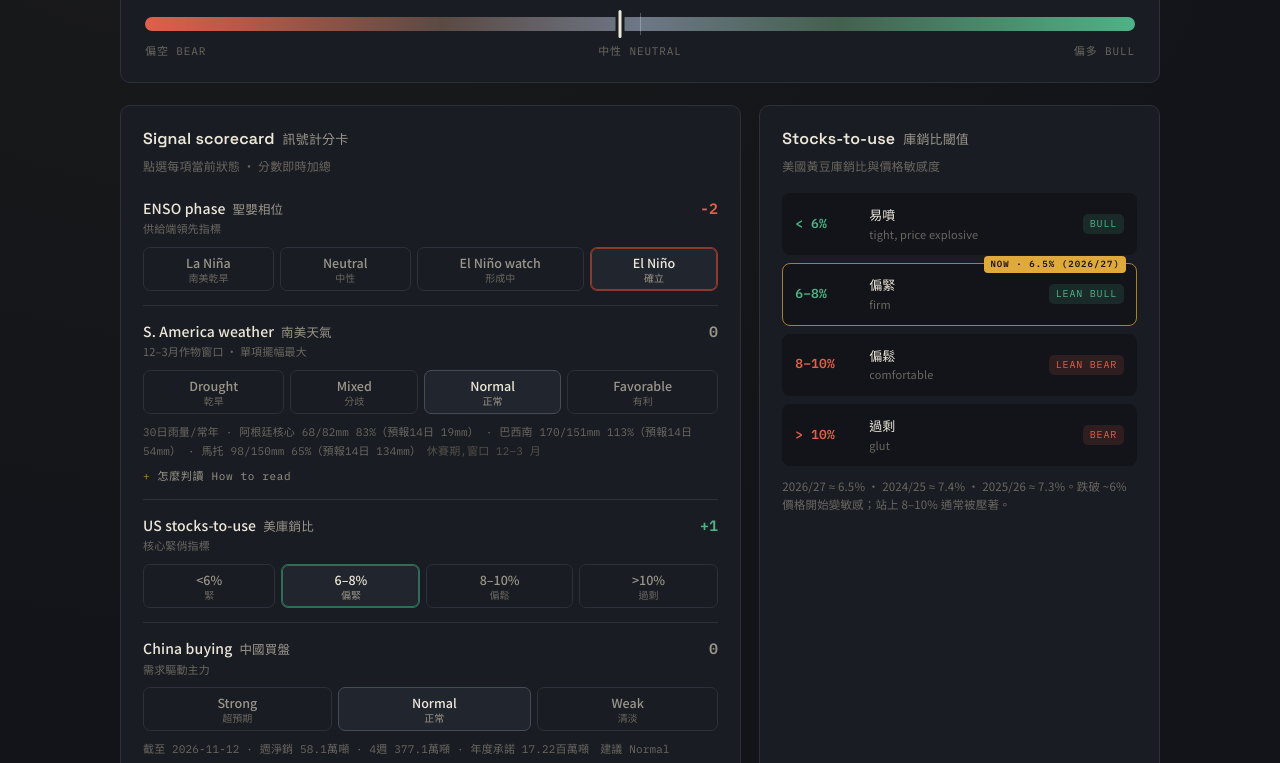
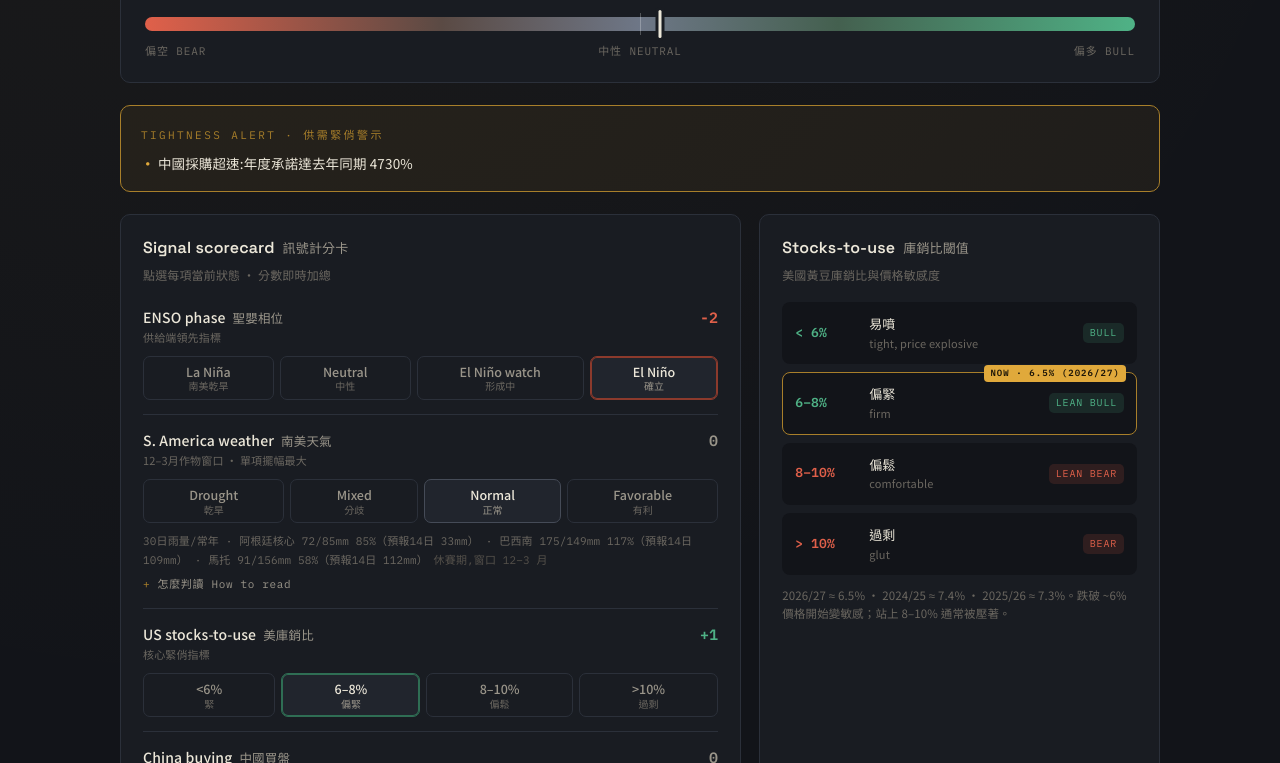
Before and after one commit to ianlife4/ianlife4.github.io, a plain HTML site: page soybean/index.html in a window 1280 px wide. Shown: the part 275-1038 px from the top of the page. Drawn offline with nearby package versions, Linux system fonts and the light colour scheme.

Commit message:
chore: update soybean live data

```diff
--- a/soybean/index.html
+++ b/soybean/index.html
@@ -227,7 +227,7 @@
   <p style="margin-top:8px"><strong>資料來源：</strong>USDA WASDE（庫銷比）、NOAA CPC（ENSO）、Yahoo Finance（ZS／DXY／ZL／ZM）、Open-Meteo（南美三產區雨量）、USDA FAS ESR（對華出口銷售）。以上由 GitHub Actions 每日自動更新<span id="updNote"></span>；ENSO／庫銷比／美元／生柴自動預選，南美天氣與中國買盤帶入參考數據後由人工點選。歷史逐季價格與庫銷比為近似還原值，精算請對 USDA Consolidated Historical WASDE CSV。本工具為研究輔助，非投資建議。</p>
 </footer>
 
-<script type="application/json" id="live">{"price":{"last":1209.0,"chg":-20.0,"asOf":"2026-11-19","contract":"Soybean Futures,Jan-2027"},"dxy":{"chg20d":0.02,"opt":2},"enso":{"status":"El Ni\u00f1o Advisory","oni":2.46,"opt":3},"stu":{"my":"2026/27","pct":6.5,"opt":1,"all":[["2024/25",7.4],["2025/26",7.3],["2026/27",6.5]],"wasde":"2026-11-10"},"updated":"2026-11-20T02:09:58Z","sa":{"window":false,"regions":[{"n":"\u963f\u6839\u5ef7\u6838\u5fc3","p30":68,"norm":82,"fc14":19},{"n":"\u5df4\u897f\u5357","p30":170,"norm":151,"fc14":54},{"n":"\u99ac\u6258","p30":98,"norm":150,"fc14":134}]},"china":{"wk":"2026-11-12","net":580678,"sum4":3770682,"commit":17217910,"prevCommit":null,"pace":null,"hint":1},"oil":{"zl":60.04,"zm":332.7,"zl60":-0.12,"share":0.45,"opt":0},"alerts":[]}</script>
+<script type="application/json" id="live">{"price":{"last":1220.5,"chg":-8.5,"asOf":"2026-11-20","contract":"Soybean Futures,Jan-2027"},"dxy":{"chg20d":0.02,"opt":1},"enso":{"status":"El Ni\u00f1o Advisory","oni":2.46,"opt":3},"stu":{"my":"2026/27","pct":6.5,"opt":1,"all":[["2024/25",7.4],["2025/26",7.3],["2026/27",6.5]],"wasde":"2026-11-10"},"updated":"2026-11-21T02:02:55Z","sa":{"window":false,"regions":[{"n":"\u963f\u6839\u5ef7\u6838\u5fc3","p30":72,"norm":85,"fc14":33},{"n":"\u5df4\u897f\u5357","p30":175,"norm":149,"fc14":109},{"n":"\u99ac\u6258","p30":91,"norm":156,"fc14":112}]},"china":{"wk":"2026-11-12","net":580678,"sum4":3770682,"commit":17217910,"prevCommit":364000,"pace":47.3,"hint":0},"oil":{"zl":60.0,"zm":340.1,"zl60":-0.12,"share":0.45,"opt":0},"alerts":[{"code":"CHINA_HOT","msg":"\u4e2d\u570b\u63a1\u8cfc\u8d85\u901f:\u5e74\u5ea6\u627f\u8afe\u9054\u53bb\u5e74\u540c\u671f 4730%"}]}</script>
 <script>
 (function(){
   let LIVE=null;
```
